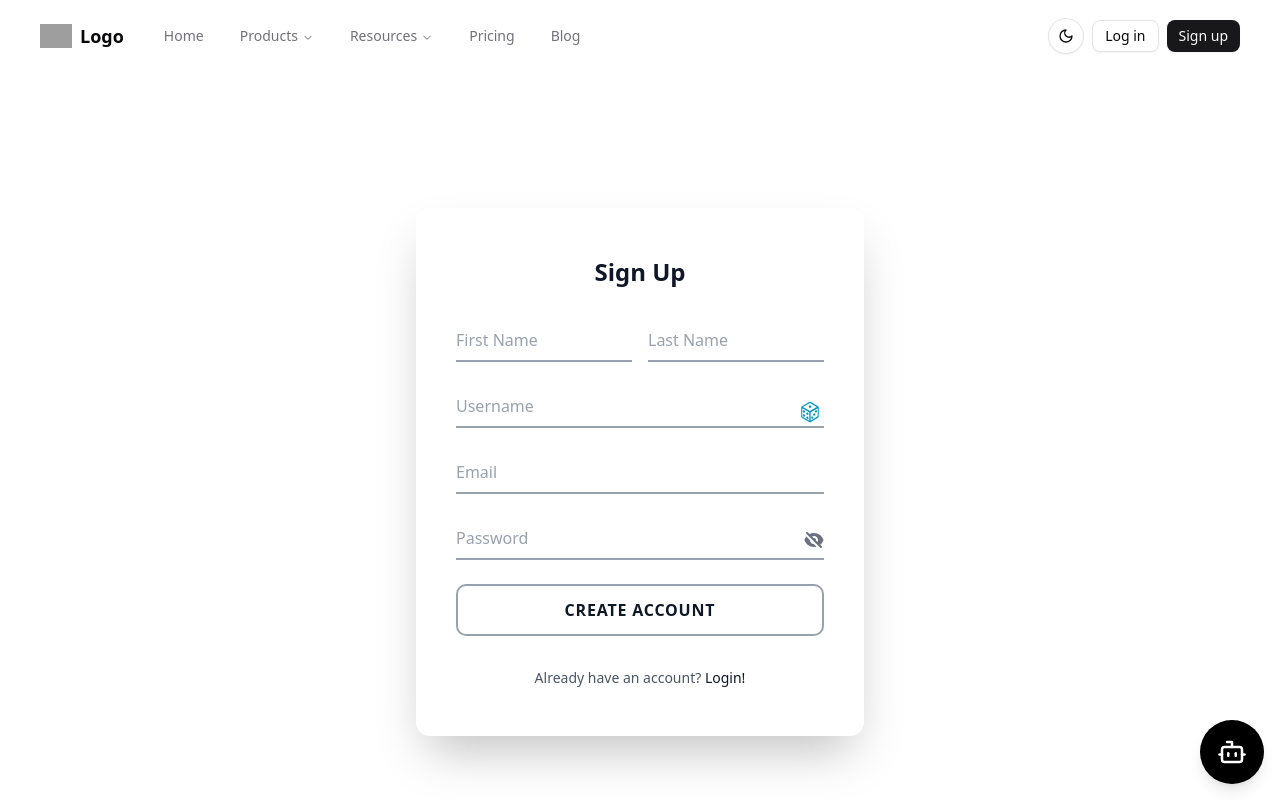
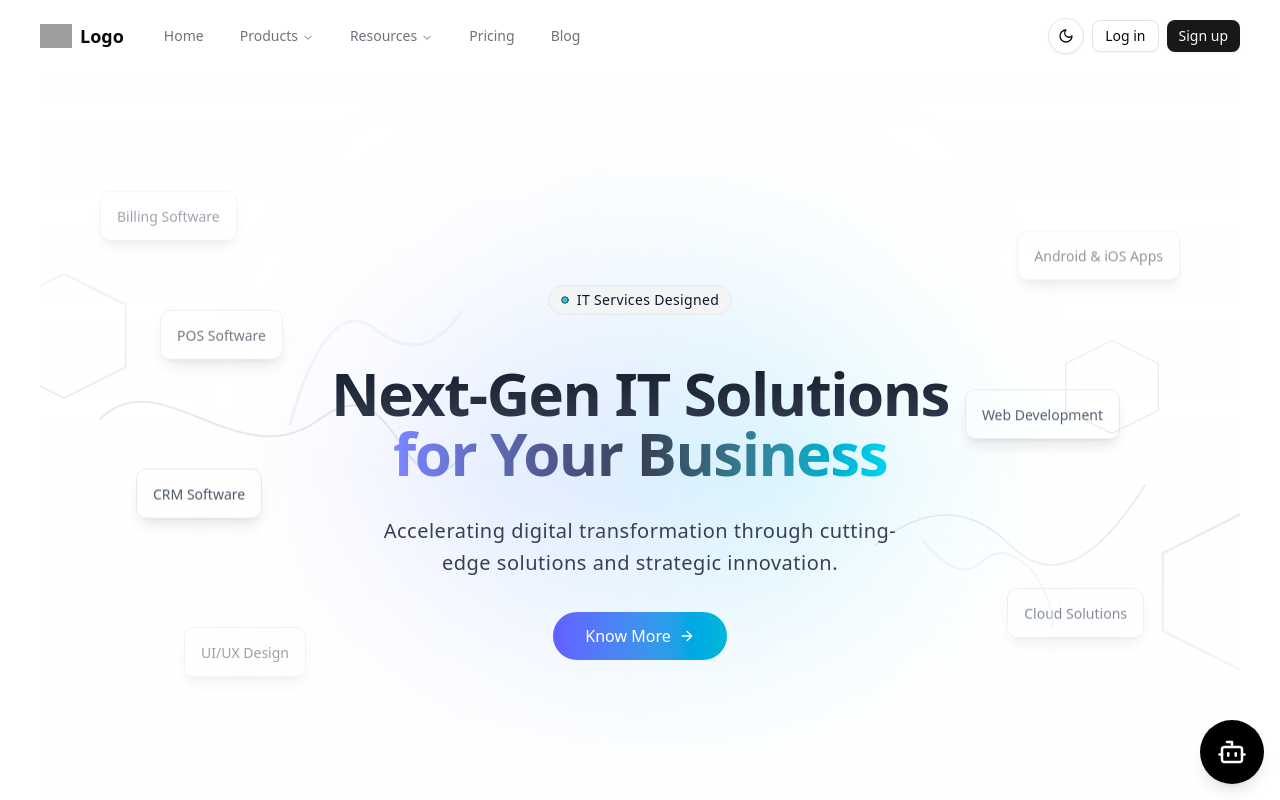
Before and after one commit to satyasootar/Template, a React (Vite) app: page / in a window 1280 px wide. Shown: the top 800 px of the page. Built offline with nearby package versions, Linux system fonts and the light colour scheme; grey boxes are pictures that could not be loaded.

Commit message:
Add DemoHeroGeometric component and update App layout; include new badge component and update package dependencies

```diff
--- a/package.json
+++ b/package.json
@@ -18,10 +18,13 @@
     "@radix-ui/react-icons": "^1.3.2",
     "@radix-ui/react-label": "^2.1.2",
     "@radix-ui/react-navigation-menu": "^1.2.5",
+    "@radix-ui/react-select": "^2.1.6",
     "@radix-ui/react-slot": "^1.1.2",
+    "@radix-ui/react-switch": "^1.1.3",
     "@tailwindcss/vite": "^4.0.14",
     "class-variance-authority": "^0.7.1",
     "clsx": "^2.1.1",
+    "framer-motion": "^12.5.0",
     "lucide-react": "^0.483.0",
     "motion": "^12.5.0",
     "react": "^19.0.0",
--- a/src/App.jsx
+++ b/src/App.jsx
@@ -2,14 +2,15 @@ import ChatBot from "./components/ChatBot"
 import { Footer1 } from "./components/Footer"
 import { Navbar } from "./components/Navbar"
 import SignupForm from "./components/SignUp"
+import { DemoHeroGeometric } from "./components/Hero"
 
 
 const App = () => {
   return (
     <div className="px-10" >
+      <Navbar />
+      <DemoHeroGeometric />
       <ChatBot />
-      <Navbar />
-      <SignupForm />
       <Footer1 />
 
     </div>
--- /dev/null
+++ b/src/components/Hero.jsx
@@ -0,0 +1,10 @@
+import { HeroGeometric } from "@/components/ui/shape-landing-hero"
+
+
+function DemoHeroGeometric() {
+    return <HeroGeometric badge="IT Services Designed"
+        title1="Next-Gen IT Solutions"
+        title2="for Your Business" />
+}
+
+export { DemoHeroGeometric }
--- /dev/null
+++ b/src/components/ui/badge.jsx
@@ -0,0 +1,34 @@
+import * as React from "react"
+import { cva } from "class-variance-authority";
+
+import { cn } from "@/lib/utils"
+
+const badgeVariants = cva(
+  "inline-flex items-center rounded-full border px-2.5 py-0.5 text-xs font-semibold transition-colors focus:outline-none focus:ring-2 focus:ring-ring focus:ring-offset-2",
+  {
+    variants: {
+      variant: {
+        default:
+          "border-transparent bg-primary text-primary-foreground hover:bg-primary/80",
+        secondary:
+          "border-transparent bg-secondary text-secondary-foreground hover:bg-secondary/80",
+        destructive:
+          "border-transparent bg-destructive text-destructive-foreground hover:bg-destructive/80",
+        outline: "text-foreground",
+      },
+    },
+    defaultVariants: {
+      variant: "default",
+    },
+  }
+)
+
+function Badge({
+  className,
+  variant,
+  ...props
+}) {
+  return (<div className={cn(badgeVariants({ variant }), className)} {...props} />);
+}
+
+export { Badge, badgeVariants }
--- /dev/null
+++ b/src/components/ui/shape-landing-hero.jsx
@@ -0,0 +1,237 @@
+"use client";
+import { motion } from "framer-motion";
+import { Circle, ArrowRight } from "lucide-react";
+import { cn } from "@/lib/utils";
+
+const Hexagon = ({ className, delay = 0 }) => {
+  return (
+    <motion.div
+      initial={{ scale: 0, rotate: 90, opacity: 0 }}
+      animate={{ scale: 1, rotate: 0, opacity: 1 }}
+      transition={{ duration: 1.5, delay, ease: "backOut" }}
+      className={cn("absolute", className)}
+    >
+      <svg
+        viewBox="0 0 100 100"
+        className="w-full h-full"
+        stroke="currentColor"
+        fill="none"
+      >
+        <path
+          d="M50 1.5L98.25 25.75V74.25L50 98.5L1.75 74.25V25.75L50 1.5Z"
+          strokeWidth="1.5"
+          className="text-gray-300/50 dark:text-indigo-900/80"
+        />
+      </svg>
+    </motion.div>
+  );
+};
+
+const CircuitLine = ({ className, path, delay = 0 }) => {
+  return (
+    <motion.svg
+      initial={{ pathLength: 0, opacity: 0 }}
+      animate={{ pathLength: 1, opacity: 1 }}
+      transition={{ duration: 2, delay, ease: "easeInOut" }}
+      viewBox="0 0 100 100"
+      className={cn("absolute stroke-[0.5]", className)}
+      fill="none"
+    >
+      <path
+        d={path}
+        stroke="currentColor"
+        className="text-gray-200 dark:text-indigo-900"
+        strokeLinecap="round"
+      />
+    </motion.svg>
+  );
+};
+
+const AnimatedGrid = () => {
+  return (
+    <motion.div
+      initial={{ scale: 0.95, opacity: 0 }}
+      animate={{ scale: 1, opacity: 1 }}
+      transition={{ duration: 1.5 }}
+      className="absolute inset-0 bg-[length:40px_40px] bg-grid-gray-300/50 dark:bg-grid-indigo-900/20"
+    />
+  );
+};
+
+const FloatingCard = ({ text, className, delay = 0 }) => {
+  return (
+    <motion.div
+      initial={{ y: 20, opacity: 0 }}
+      animate={{ y: [0, -15, 0], opacity: 1 }}
+      transition={{
+        duration: 6,
+        delay,
+        repeat: Infinity,
+        ease: "easeInOut",
+      }}
+      className={cn(
+        "absolute backdrop-blur-sm border bg-white/10 dark:bg-black/20 px-4 py-3 rounded-lg shadow-lg",
+        "dark:border-white/10 border-gray-200",
+        className
+      )}
+    >
+      <span className="text-sm text-gray-700 dark:text-white/70 font-medium">{text}</span>
+    </motion.div>
+  );
+};
+
+const AnimatedGraph = ({ className, path }) => {
+  return (
+    <motion.svg
+      viewBox="0 0 100 100"
+      className={cn("absolute", className)}
+      initial={{ opacity: 0 }}
+      animate={{ opacity: 1 }}
+      transition={{ duration: 1.5 }}
+    >
+      <motion.path
+        d={path}
+        fill="none"
+        stroke="currentColor"
+        className="text-gray-200/50 dark:text-indigo-900/50"
+        initial={{ pathLength: 0 }}
+        animate={{ pathLength: 1 }}
+        transition={{ duration: 2, delay: 0.5 }}
+        strokeWidth="1.5"
+      />
+    </motion.svg>
+  );
+};
+
+function HeroGeometric({
+  badge = "Digital Innovators",
+  title1 = "Transformative Tech Solutions",
+  title2 = "Engineering Digital Excellence"
+}) {
+  const fadeUpVariants = {
+    hidden: { opacity: 0, y: 30 },
+    visible: (i) => ({
+      opacity: 1,
+      y: 0,
+      transition: { duration: 1, delay: 0.5 + i * 0.2, ease: [0.25, 0.4, 0.25, 1] }
+    }),
+  };
+
+  const services = [
+    "Billing Software",
+    "POS Software",
+    "CRM Software",
+    "UI/UX Design",
+    "Android & iOS Apps",
+    "Web Development",
+    "Cloud Solutions"
+  ];
+
+  return (
+    <div className="relative min-h-screen w-full flex items-center justify-center overflow-hidden bg-white dark:bg-[#0A0A0F]">
+      <AnimatedGrid />
+
+      <div className="absolute inset-0 overflow-hidden">
+        {/* Floating Service Cards */}
+        <FloatingCard text={services[0]} className="left-[5%] top-[15%]" delay={0.2} />
+        <FloatingCard text={services[1]} className="left-[10%] top-[30%]" delay={0.4} />
+        <FloatingCard text={services[2]} className="left-[8%] top-[50%]" delay={0.6} />
+        <FloatingCard text={services[3]} className="left-[12%] top-[70%]" delay={0.8} />
+
+        <FloatingCard text={services[4]} className="right-[5%] top-[20%]" delay={0.3} />
+        <FloatingCard text={services[5]} className="right-[10%] top-[40%]" delay={0.5} />
+        <FloatingCard text={services[6]} className="right-[8%] top-[65%]" delay={0.7} />
+
+        {/* Animated Graphs */}
+        <AnimatedGraph
+          className="w-48 left-[20%] top-[25%]"
+          path="M5 80 Q25 10 50 30 Q75 50 95 20"
+        />
+        <AnimatedGraph
+          className="w-36 right-[15%] top-[55%]"
+          path="M5 20 Q30 50 45 35 Q60 20 80 40 Q95 60 95 80"
+        />
+
+        <Hexagon className="w-32 -left-10 top-1/4" delay={0.2} />
+        <Hexagon className="w-24 right-20 top-1/3" delay={0.4} />
+        <Hexagon className="w-40 -right-20 bottom-1/4" delay={0.6} />
+
+        <CircuitLine
+          className="w-1/3 left-10 top-1/3"
+          path="M5 20C20 5 40 35 60 20S80 45 95 30"
+          delay={0.3}
+        />
+        <CircuitLine
+          className="w-1/4 right-20 bottom-1/3"
+          path="M5 80Q30 60 50 80T95 60"
+          delay={0.5}
+        />
+
+        <motion.div
+          initial={{ scale: 0.5, opacity: 0 }}
+          animate={{ scale: 1, opacity: 1 }}
+          transition={{ duration: 2 }}
+          className="absolute left-1/2 top-1/2 -translate-x-1/2 -translate-y-1/2"
+        >
+          <div className="w-[500px] h-[500px] rounded-full bg-gradient-to-r from-indigo-400/20 to-cyan-400/20 dark:from-indigo-600/30 dark:to-cyan-600/30 blur-[100px]" />
+        </motion.div>
+      </div>
+
+      <div className="relative z-10 container mx-auto px-4 md:px-6">
+        <div className="max-w-3xl mx-auto text-center">
+          <motion.div
+            custom={0}
+            variants={fadeUpVariants}
+            initial="hidden"
+            animate="visible"
+            className="inline-flex items-center gap-2 px-3 py-1 rounded-full bg-gray-100 dark:bg-white/[0.03] border border-gray-200 dark:border-white/[0.08] mb-8 md:mb-12"
+          >
+            <Circle className="h-2 w-2 fill-cyan-500/80" />
+            <span className="text-sm text-gray-900 dark:text-white/60 tracking-wide">
+              {badge}
+            </span>
+          </motion.div>
+
+          <motion.div custom={1} variants={fadeUpVariants} initial="hidden" animate="visible">
+            <h1 className="text-4xl sm:text-6xl md:text-6xl font-bold mb-6 md:mb-8 tracking-tight">
+              <span className="bg-clip-text text-transparent bg-gradient-to-b from-gray-900 dark:from-white to-gray-700 dark:to-white/80">
+                {title1}
+              </span>
+              <br />
+              <span className={cn(
+                "bg-clip-text text-transparent bg-gradient-to-r from-indigo-400 dark:from-indigo-300 via-gray-700 dark:via-white/90 to-cyan-400 dark:to-cyan-300"
+              )}>
+                {title2}
+              </span>
+            </h1>
+          </motion.div>
+
+          <motion.div custom={2} variants={fadeUpVariants} initial="hidden" animate="visible">
+            <p className="text-base sm:text-lg md:text-xl text-gray-700 dark:text-white/40 mb-8 leading-relaxed font-light tracking-wide max-w-xl mx-auto px-4">
+              Accelerating digital transformation through cutting-edge solutions and strategic innovation.
+            </p>
+          </motion.div>
+
+          <motion.div
+            custom={3}
+            variants={fadeUpVariants}
+            initial="hidden"
+            animate="visible"
+            whileHover={{ scale: 1.05 }}
+            whileTap={{ scale: 0.95 }}
+            className="inline-block"
+          >
+            <button className="bg-gradient-to-r from-indigo-500 to-cyan-500 hover:from-indigo-600 hover:to-cyan-600 text-white px-8 py-3 rounded-full font-medium flex items-center gap-2 transition-all duration-300">
+              Know More
+              <ArrowRight className="w-4 h-4" />
+            </button>
+          </motion.div>
+        </div>
+      </div>
+
+      <div className="absolute inset-0 bg-gradient-to-t from-white dark:from-[#0A0A0F] via-transparent to-white/80 dark:to-[#0A0A0F]/80 pointer-events-none" />
+    </div>
+  );
+}
+
+export { HeroGeometric };
--- a/src/index.css
+++ b/src/index.css
@@ -68,6 +68,10 @@
   --sidebar-border: oklch(0.92 0.004 286.32);
 
   --sidebar-ring: oklch(0.705 0.015 286.067);
+
+  --brand: hsl(27 96% 61%);
+
+  --brand-foreground: hsl(31 97% 72%);
 }
 
 .dark {
@@ -133,6 +137,8 @@
   --sidebar-border: oklch(1 0 0 / 10%);
 
   --sidebar-ring: oklch(0.552 0.016 285.938);
+
+  --brand: hsl(31 97% 72%);
 }
 
 @theme inline {
@@ -206,6 +212,10 @@
   --color-sidebar-border: var(--sidebar-border);
 
   --color-sidebar-ring: var(--sidebar-ring);
+
+  --color-brand-foreground: var(----brand-foreground);
+
+  --color-brand: var(----brand);
 }
 
 @layer base {
```
Also changed, not shown: 1 other file (tests, documents, lock files or other folders).
